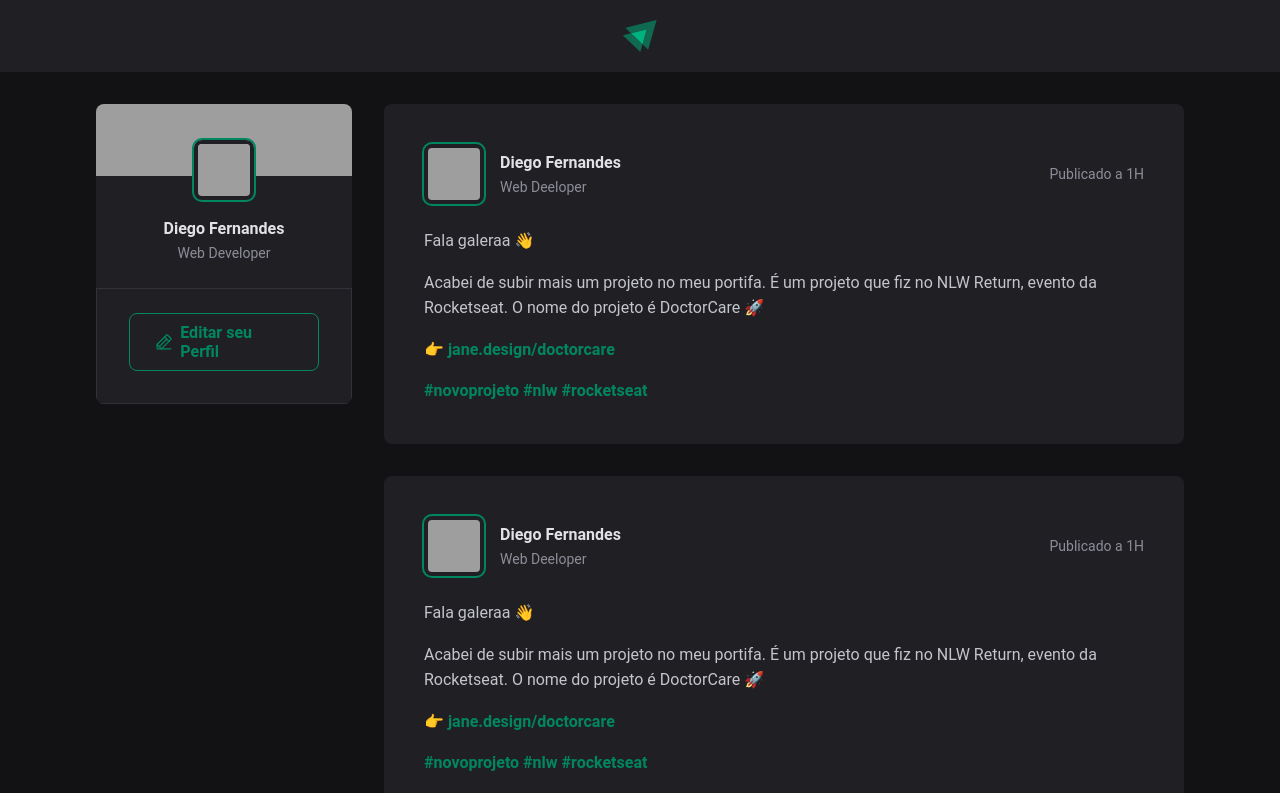
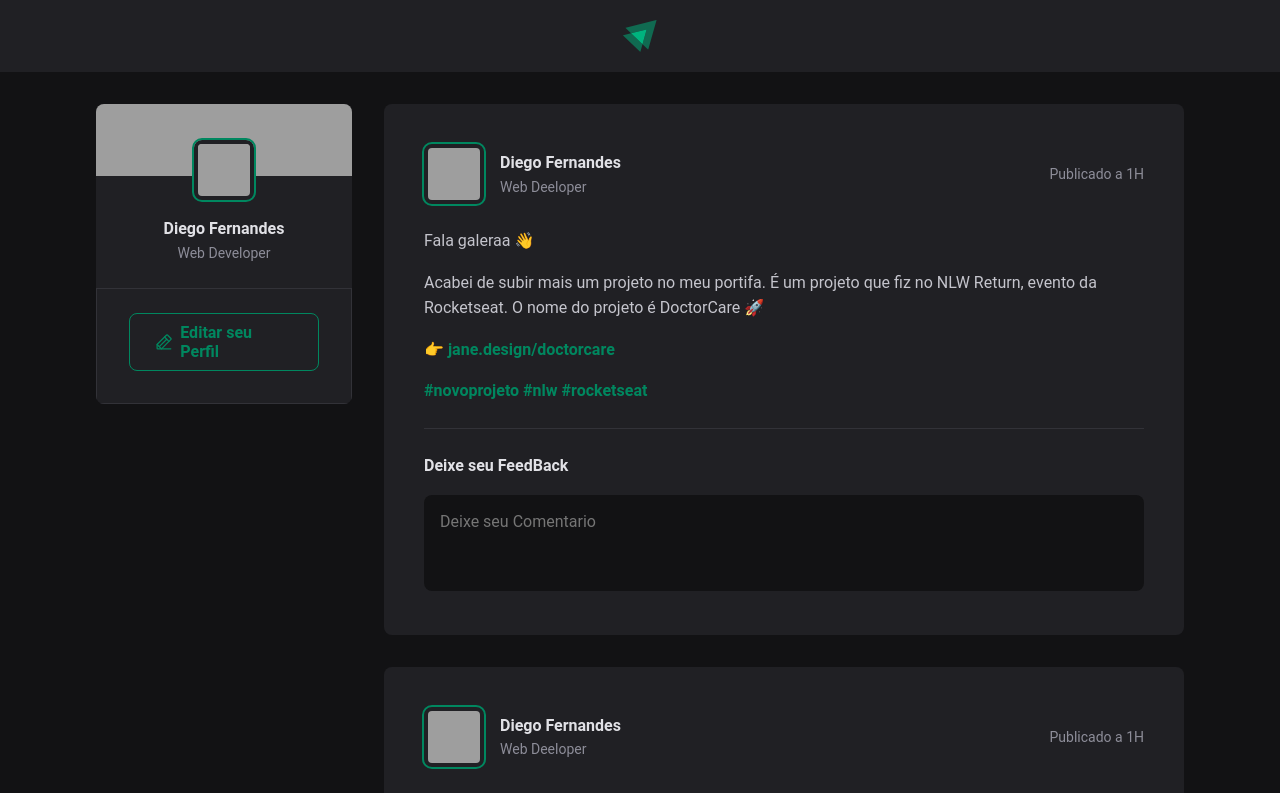
Before and after one commit to odrerir/React_Feed, a React app in the folder Feed/: page / in a window 1280 px wide. Shown: the top 793 px of the page. Built offline with nearby package versions, Linux system fonts and the light colour scheme; grey boxes are pictures that could not be loaded; the HTML template or start-up script is replaced by a standard one.

Commit message:
Area de escrever o comentario

```diff
--- a/Feed/src/Global.css
+++ b/Feed/src/Global.css
@@ -11,6 +11,11 @@
 
     --green-300: #00B37E;
     --green-500: #00875f;
+}
+
+:focus{
+    outline: transparent;
+    box-shadow: 0 0 0 2px var(--green-500);
 }
 
 /* Estilo geral */
--- a/Feed/src/components/Post.jsx
+++ b/Feed/src/components/Post.jsx
@@ -28,6 +28,18 @@
                     <a href="">#rocketseat</a>{' '}
                 </p>
             </div>
+
+            <form className={styles.commentForm}>
+                <strong>Deixe seu FeedBack</strong>
+
+                <textarea
+                    placeholder='Deixe seu Comentario'>
+                </textarea>
+
+                <footer>
+                    <button type='submit'>Publicar</button>
+                </footer>
+            </form>
         </article>
     )
 }
--- a/Feed/src/components/Post.module.css
+++ b/Feed/src/components/Post.module.css
@@ -76,3 +76,61 @@
     color: var(--gray-400);
     line-height: 1.6;
 }
+
+/* Form de comentario */
+.commentForm{
+    width: 100%;
+    margin-top: 1.5rem;
+    padding-top: 1.5rem;
+    border-top: 1px solid var(--gray-600);
+}
+
+/* Deixe seu feedback */
+.commentForm > strong {
+    line-height: 1.6;
+    color: var(--gray-100);
+}
+
+/* Area que vai escrever */
+.commentForm textarea {
+    width: 100%;
+    background: var(--gray-900);
+    border: 0;
+    resize: none;
+    height: 6rem;
+    padding: 1rem;
+    border-radius: 8px;
+    color: var(--gray-100);
+    line-height: 1.4;
+    margin-top: 1rem;
+}
+
+/* Esconde o botao quando nao estiver escrevendo */
+.commentForm footer{
+    visibility: hidden;
+    max-height: 0;
+}
+
+/* Ativa o botao quando estiver escrevendo */
+.commentForm:focus-within footer{
+    visibility: visible;
+    max-height: none;
+}
+
+/* botao */
+.commentForm button[type='submit']{
+    padding: 1rem 1.5rem;
+    margin-top: 1rem;
+    border-radius: 8px;
+    border: 0;
+    background: var(--green-500);
+    color: var(--white);
+    font-weight: bold;
+    cursor: pointer;
+    transition: background-color 0.1s;
+}
+
+/* transicao de cor do botao */
+.commentForm button[type='submit']:hover{
+    background: var(--green-300);
+}
```
